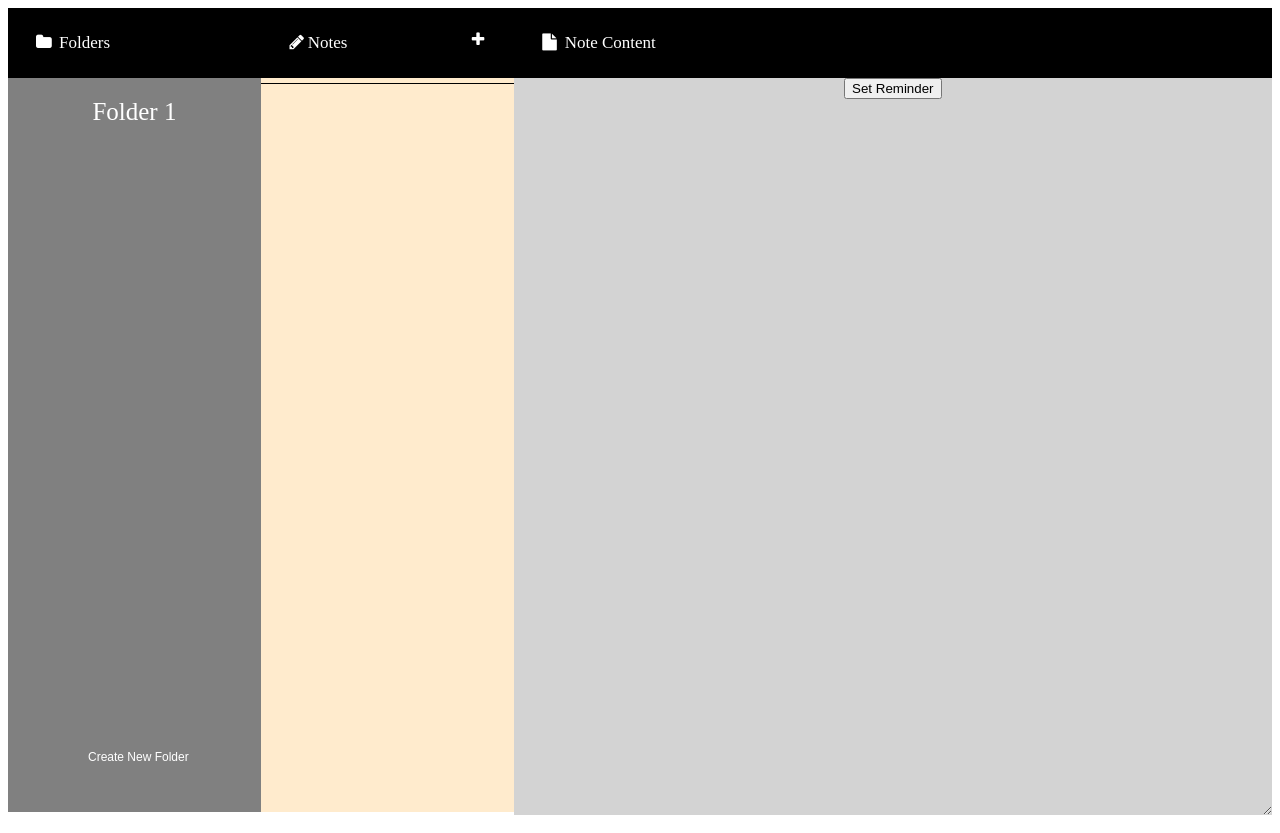
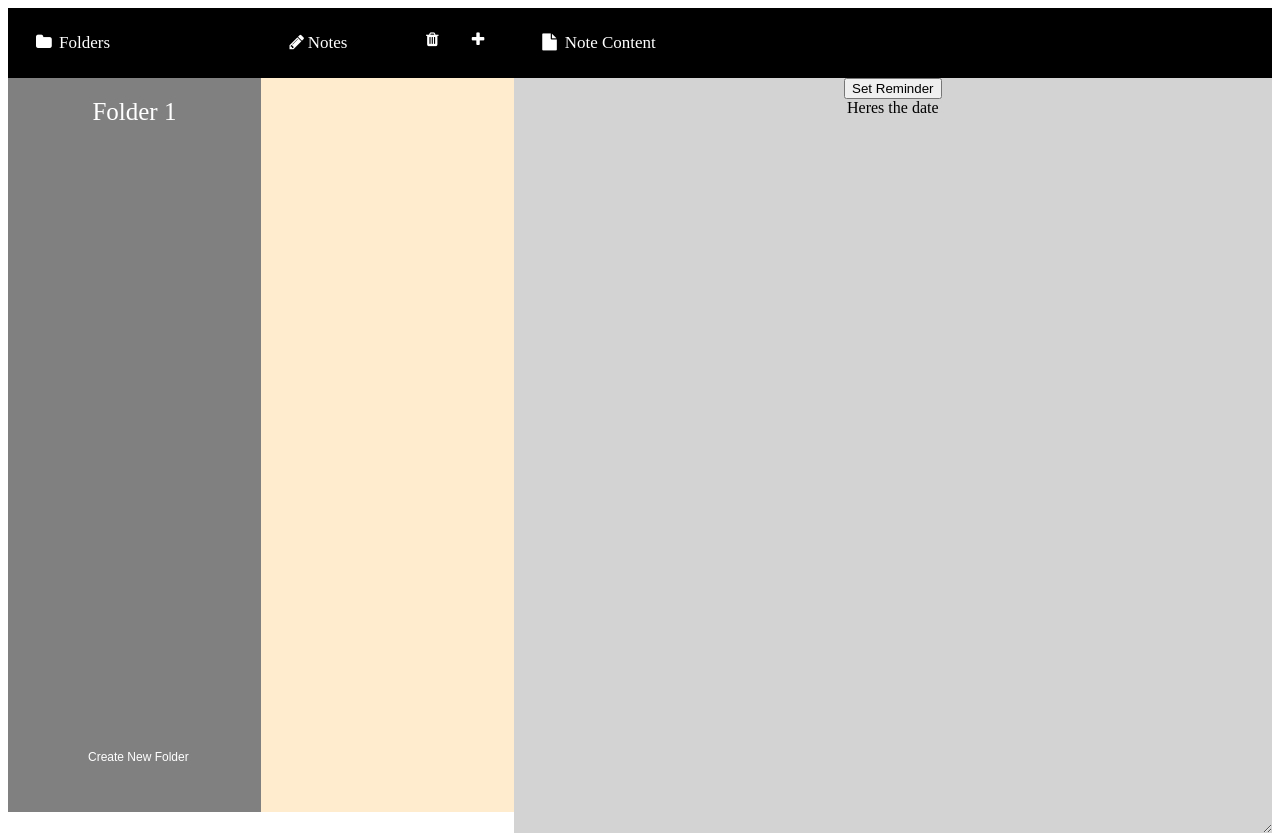
Before and after one commit to dtFocuS/noteminder-front-end, a plain HTML site: page index.html in a window 1280 px wide. Drawn offline with Linux system fonts and the light colour scheme; no server answers.

Commit message:
added trashcan and span to display date

```diff
--- a/css/style.css
+++ b/css/style.css
@@ -110,7 +110,7 @@
   cursor: pointer; /* Mouse pointer on hover */
 }
 
-#note-detail::after {
+#note-area span.time-created p::after {
   border-bottom: 1px solid black;
   content: ""; /* This is necessary for the pseudo element to work. */
   display: block; /* This will put the pseudo element on its own line. */
@@ -165,13 +165,12 @@
   background-color: lightgrey;
   border: blue;
   text-align: center;
-  color: blue;
   width: 100%;
   height: 100.25%;
 }
 
 .div3 textarea {
-  padding: 8%;
+  padding: 4%;
   outline: none;
   border: none;
   height: 100%;
@@ -213,6 +212,14 @@
 }
 
 .div5 #add-note {
+  float: right;
+  margin-right: 10%;
+  margin-top: 9%;
+  color: white;
+  cursor: pointer;
+}
+
+.div5 #remove-note {
   float: right;
   margin-right: 10%;
   margin-top: 9%;
--- a/index.html
+++ b/index.html
@@ -26,7 +26,8 @@
           </div>
 
         <div class="div3" id="note-content">
-          <button id="add-reminder">Set Reminder</button>
+          <button id="add-reminder">Set Reminder</button><br>
+          <span id="date-span">Heres the date</span>
           <!-- The Modal -->
             <div id="myModal" class="modal">
               <!-- Modal content -->
@@ -65,6 +66,7 @@
         <div class="div5" id="center-piece">
           <a id="notes"><i class="fa fa-fw fa-pencil"></i>Notes</a>
           <a id="add-note"><i class="fa fa-fw fa-plus" id="new-note"></i></a>
+          <a id="remove-note"><i class="fa fa-fw fa-trash" id="delete-note"></i></a>
         </div>
 
         <div class="div6" id="right-piece">
```
